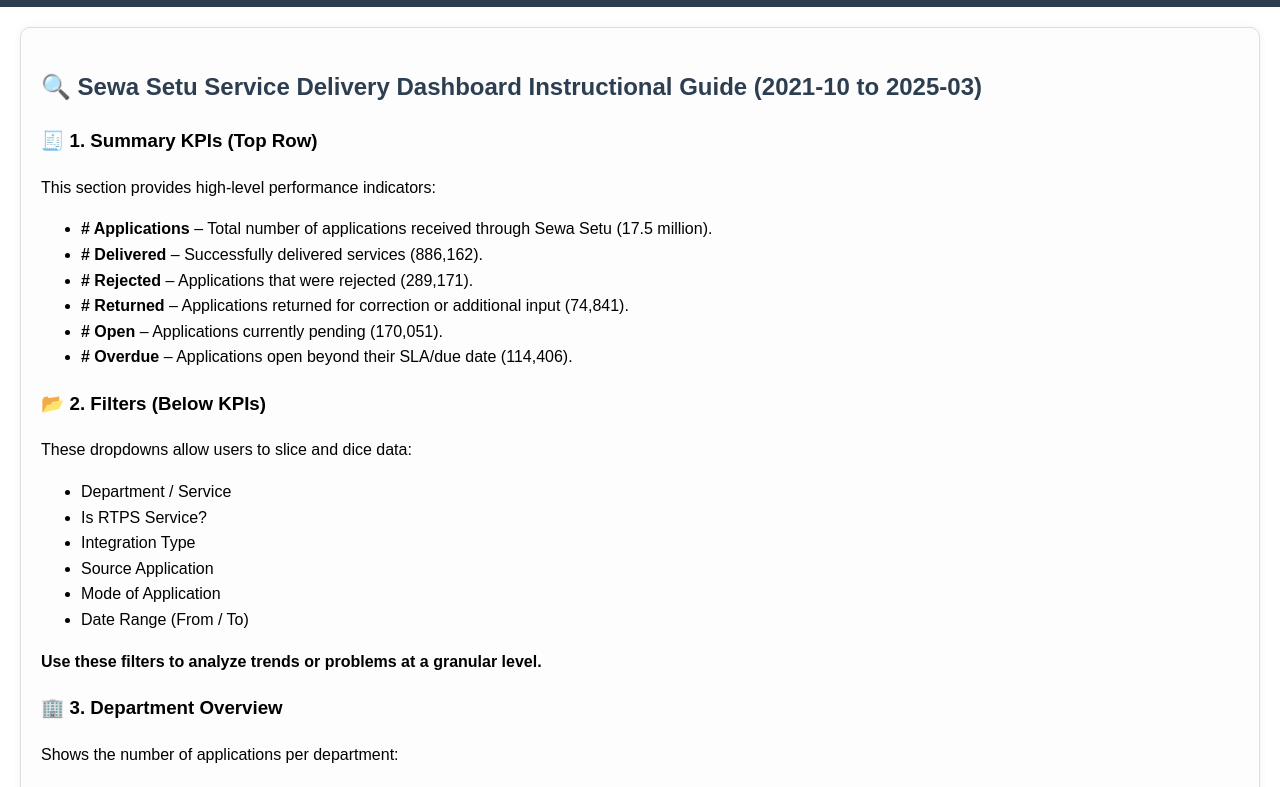
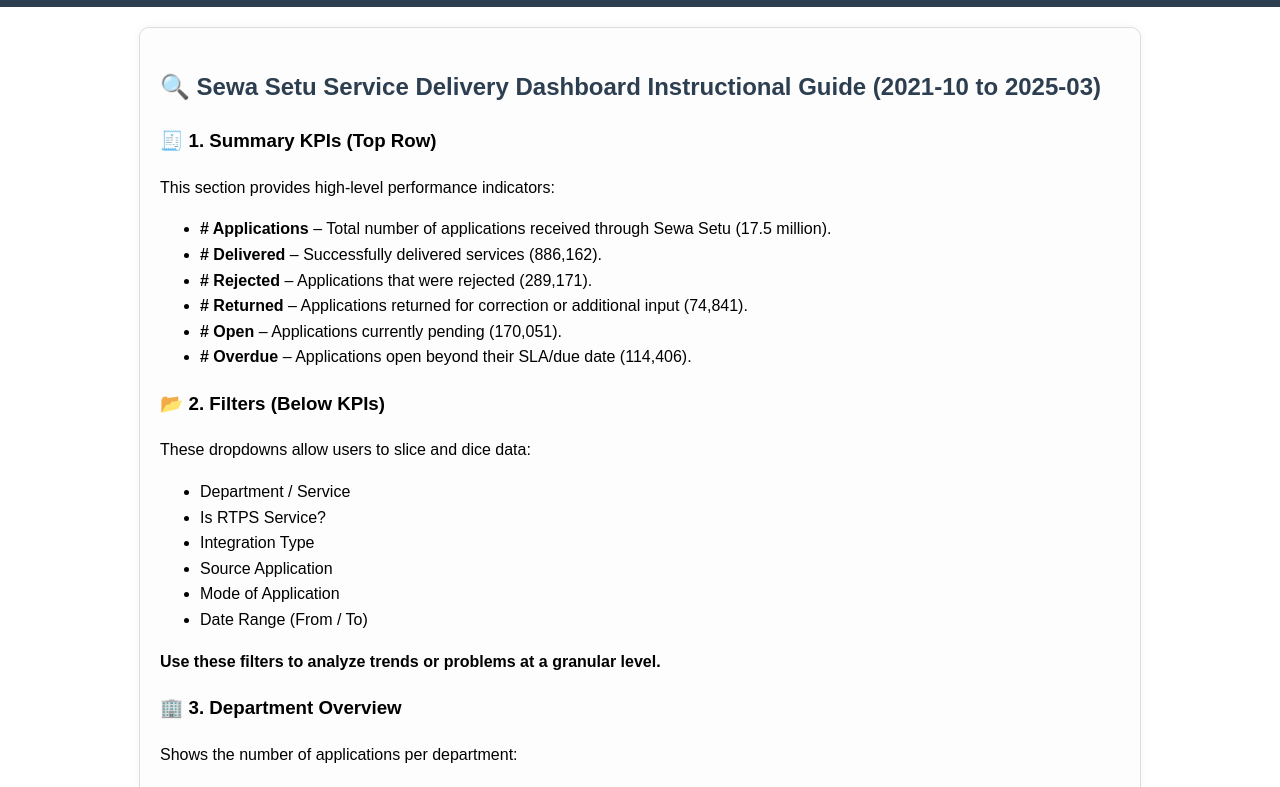
Before and after one commit to mitul-gogoi/sewasetu-service-dashboard, a plain HTML site: page index.html in a window 1280 px wide. Both pictures are taken after a click on the button "How to Use". Shown: the part 45-832 px from the top of the page. Drawn offline with Linux system fonts and the light colour scheme.

Commit message:
updating How to Use : max-width: 960px

```diff
--- a/index.html
+++ b/index.html
@@ -117,7 +117,7 @@
   <!-- How_To_Use: Instructional Guide -->
   <div id="how" class="section">
 
-    <div style="font-family: Arial, sans-serif; line-height: 1.6; max-width: 1200px; margin: auto; padding: 20px; background: #fdfdfd; border-radius: 10px; border: 1px solid #ddd; box-shadow: 0 0 10px rgba(0,0,0,0.05);">
+    <div style="font-family: Arial, sans-serif; line-height: 1.6; max-width: 960px; margin: auto; padding: 20px; background: #fdfdfd; border-radius: 10px; border: 1px solid #ddd; box-shadow: 0 0 10px rgba(0,0,0,0.05);">
       <h2 style="font-size: 1.5em; color: #2c3e50;">🔍 Sewa Setu Service Delivery Dashboard Instructional Guide (2021-10 to 2025-03)</h2>
 
       <h3>🧾 1. Summary KPIs (Top Row)</h3>
```
